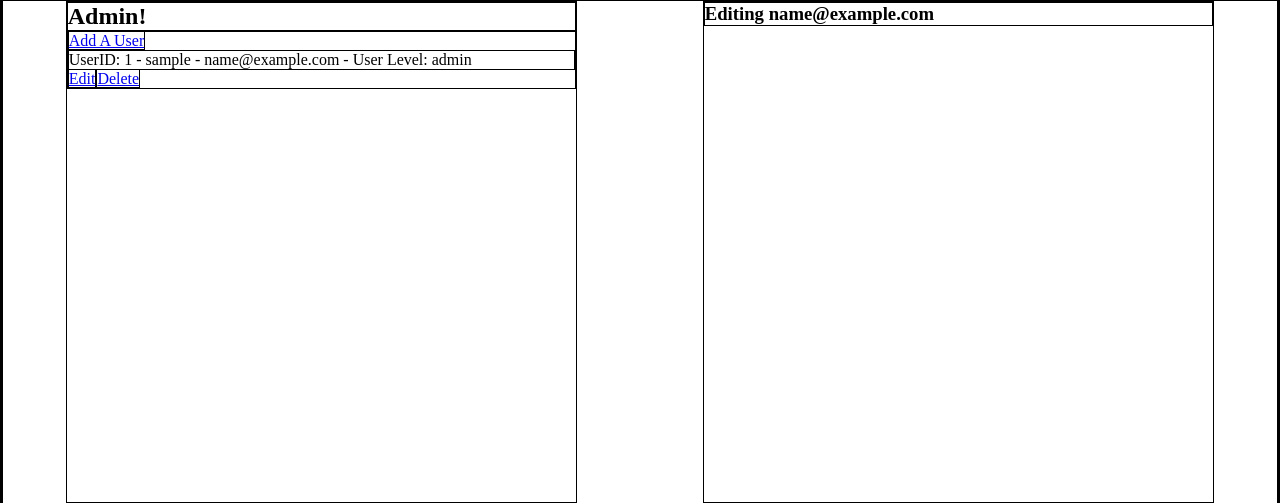
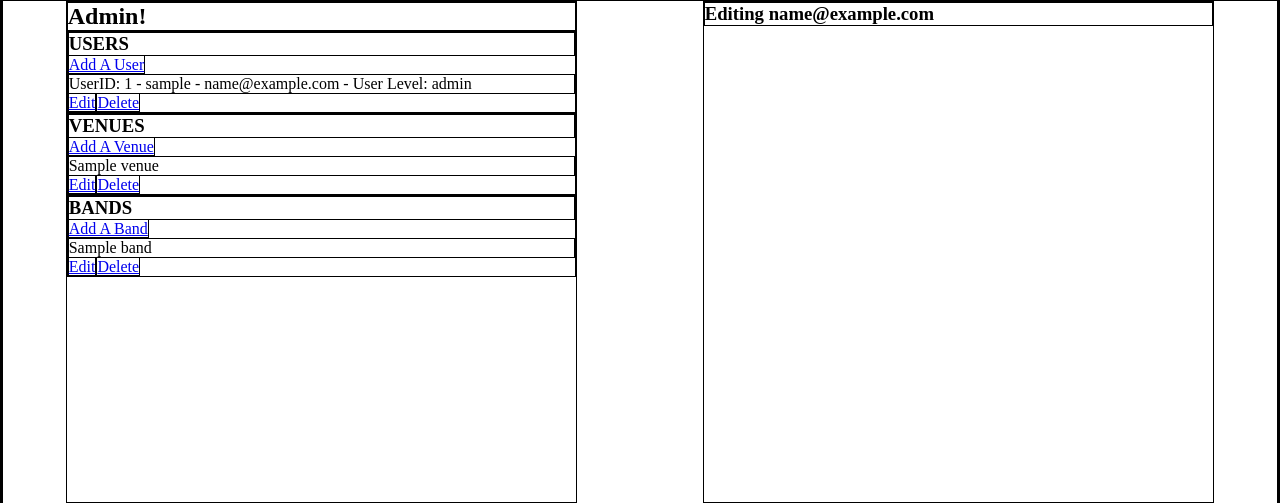
Before and after one commit to WalrusMaximus/IntoThePit, a Python web app: template app/templates/admin.html in a window 1280 px wide. Shown: the part 24-527 px from the top of the page. Run offline with Jinja, Linux system fonts and the light colour scheme; the template is opened without the code that fills it: most values are stand-ins (such as "Sample title", 1, 10 or a date in 2020).

Commit message:
adds venue creation

```diff
--- a/app/models.py
+++ b/app/models.py
@@ -38,7 +38,7 @@ class User(UserMixin, Model):
             raise ValueError("User already exists")
 
 class Band(Model):
-    bandname = CharField()
+    name = CharField()
     about = CharField()
     genre = CharField()
     themes = CharField()
@@ -49,10 +49,10 @@ class Band(Model):
         database = DATABASE
 
     @classmethod
-    def create_band(cls, bandname, about, genre, themes, img="default_band.png", bigimg="default_band_bg.png"):
+    def create_band(cls, name, about, genre, themes, img="default_band.png", bigimg="default_band_bg.png"):
         try:
             cls.create(
-                bandname=bandname,
+                name=name,
                 about=about,
                 genre=genre,
                 themes=themes,
--- a/app/templates/admin.html
+++ b/app/templates/admin.html
@@ -2,6 +2,7 @@
 {% block sidebar %}
 <h2>Admin!</h2>
     <div class="user-wrapper">
+        <h3>USERS</h3>
         <a href="/admin/add_user">Add A User</a>
         {% for user in users %}
         {% if user.user_level == "walrus" %}
@@ -18,6 +19,23 @@
         {% endif %}
         {% endfor %}
     </div>
+    <div class="venue-wrapper">
+        <h3>VENUES</h3>
+        <a href="/admin/add_venue">Add A Venue</a>
+        {% for venue in venues %}
+        <p>{{ venue.name }}</p>
+        <a href="#">Edit</a><a href="#" class="delete_button">Delete</a>
+        {% endfor %}
+    </div>
+    <div class="band-wrapper">
+        <h3>BANDS</h3>
+        <a href="/admin/add_band">Add A Band</a>
+        {% for band in bands %}
+        <p>{{ band.name }}</p>
+        <a href="#">Edit</a><a href="#" class="delete_button">Delete</a>
+        {% endfor %}
+    </div>
+
 
 {% endblock %}
 
--- a/app/templates/macros.html
+++ b/app/templates/macros.html
@@ -7,12 +7,6 @@
                 {% endfor %}
             </div>
         {% endif %}
-        {% if ((field.id == "password") or
-                (field.id == "confirm_password") or
-                (field.id == "email") or
-                (field.id == "username")) %}
-            <p>{{field.label.text}}</p>
-        {% endif %}
 
         {{ field(placeholder=field.label.text) }}
         {% if field.label.text == "Remember Me" %}
--- a/intothepit.py
+++ b/intothepit.py
@@ -22,7 +22,7 @@ if __name__ == '__main__':
             zip="94601",
         )
         models.Band.create_band(
-            bandname="The Fantastic Walruses",
+            name="The Fantastic Walruses",
             about="They're a bunch of walruses",
             genre="Heavy Ivory",
             themes="data science is weird"
```
Also changed, not shown: app/forms.py (+20 -0 lines), app/routes.py (+30 -2 lines), intothepit.db.
